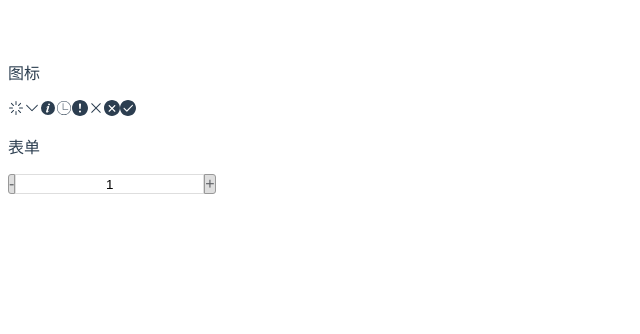
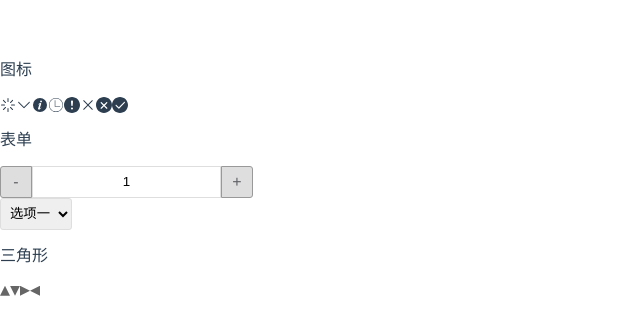
Before and after one commit to DvShu/phui-v, a Vue app: page / in a window 1280 px wide. Shown: the top 334 px of the page, without its empty margins (0-640 px from the left). Built offline with nearby package versions, Linux system fonts and the light colour scheme.

Commit message:
feat: 新增三角形组件
Signed-off-by: Tenny <joel.shu@qq.com>

```diff
--- a/src/App.vue
+++ b/src/App.vue
@@ -15,6 +15,7 @@ import {
   InputNumber,
   type FormInstance,
   Message,
+  Triangle,
 } from "./";
 import { reactive, toRaw, ref, onMounted } from "vue";
 
@@ -40,6 +41,17 @@ onMounted(() => {
   <p>表单</p>
   <div>
     <InputNumber v-model="a"></InputNumber>
+    <select class="ph-input">
+      <option>选项一</option>
+      <option value="2">选项二</option>
+    </select>
+  </div>
+  <p>三角形</p>
+  <div>
+    <Triangle></Triangle>
+    <Triangle direction="bottom"></Triangle>
+    <Triangle direction="right"></Triangle>
+    <Triangle direction="left"></Triangle>
   </div>
 </template>
 
@@ -54,4 +66,14 @@ onMounted(() => {
 .demo-form {
   width: 300px;
 }
+.triangle-clip-path {
+  width: 20px;
+  height: 20px;
+  border-top: 20px solid red;
+  clip-path: polygon(
+    0 0,
+    20px 0,
+    10px 20px
+  ); /* 调整坐标值以改变三角形形状和大小 */
+}
 </style>
--- /dev/null
+++ b/src/components/Triangle.vue
@@ -0,0 +1,16 @@
+<template>
+  <div :class="['ph-triangle', `ph-triangle-${direction}`]"></div>
+</template>
+
+<script setup lang="ts">
+withDefaults(
+  defineProps<{
+    direction: "top" | "right" | "bottom" | "left";
+  }>(),
+  {
+    direction: "top",
+  }
+);
+</script>
+
+<style lang="less"></style>
--- a/src/index.ts
+++ b/src/index.ts
@@ -16,6 +16,7 @@ import FormItem from "./components/FormItem.vue";
 import TimeIcon from "./components/icon/Time.vue";
 import ArrowDownIcon from "./components/icon/ArrowDown.vue";
 import { FormInstance } from "./components/types.js";
+import Triangle from "./components/Triangle.vue";
 
 export {
   Form,
@@ -36,4 +37,5 @@ export {
   TimeIcon,
   ArrowDownIcon,
   type FormInstance,
+  Triangle,
 };
--- /dev/null
+++ b/style/triangle.js
@@ -0,0 +1 @@
+import "../theme/triangle.less";
--- a/theme/input.less
+++ b/theme/input.less
@@ -1,9 +1,9 @@
 .ph-input {
-  --ph-focus-border-color: var(--ph-primary-color);
+  --ph-focus-border-color: var(--ph-primary-color, #4998f4);
   outline: none;
   box-sizing: border-box;
-  height: var(--ph-form-edit-height);
-  line-height: var(--ph-form-edit-height);
+  height: var(--ph-form-edit-height, 32px);
+  line-height: var(--ph-form-edit-height, 32px);
   border: 1px solid #dedede;
   border-radius: var(--ph-input-border-radius, 3px);
   padding: 0 5px;
@@ -11,5 +11,5 @@
   text-align: inherit;
 }
 .ph-input:focus {
-  border-color: var(---ph-focus-border-color);
+  border-color: var(--ph-focus-border-color);
 }
--- /dev/null
+++ b/theme/triangle.less
@@ -0,0 +1,43 @@
+.ph-triangle {
+  --ph-triangle-size: 10px;
+  --ph-triangle-width: var(--ph-triangle-size);
+  --ph-triangle-height: var(--ph-triangle-size);
+  --ph-triangle-color: #666;
+  display: inline-block;
+  width: var(--ph-triangle-width);
+  height: var(--ph-triangle-height);
+  background-color: var(--ph-triangle-color);
+  transition: background-color 0.3s;
+}
+
+.ph-triangle-top {
+  clip-path: polygon(
+    calc(var(--ph-triangle-width) / 2) 0,
+    var(--ph-triangle-width) var(--ph-triangle-height),
+    0 var(--ph-triangle-height)
+  );
+}
+
+.ph-triangle-right {
+  clip-path: polygon(
+    0 0,
+    var(--ph-triangle-width) calc(var(--ph-triangle-height) / 2),
+    0 var(--ph-triangle-height)
+  );
+}
+
+.ph-triangle-left {
+  clip-path: polygon(
+    var(--ph-triangle-width) 0,
+    var(--ph-triangle-width) var(--ph-triangle-height),
+    0 calc(var(--ph-triangle-height) / 2)
+  );
+}
+
+.ph-triangle-bottom {
+  clip-path: polygon(
+    0 0,
+    var(--ph-triangle-width) 0,
+    calc(var(--ph-triangle-width) / 2) var(--ph-triangle-height)
+  );
+}
```
Also changed, not shown: package.json (+10 -10 lines), src/main.ts (+14 -12 lines).
